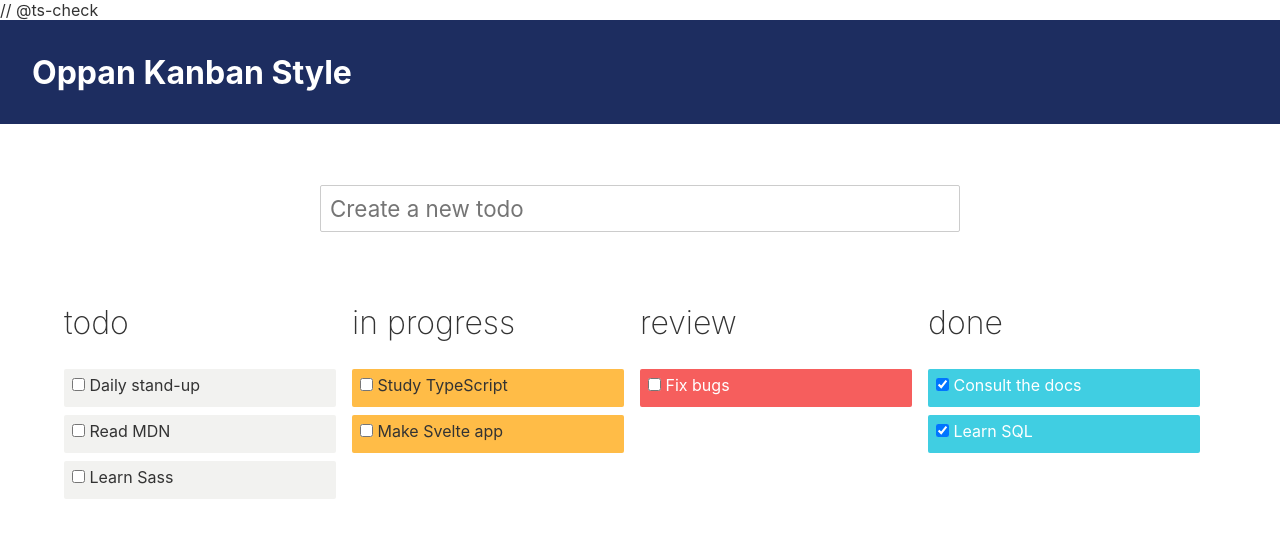
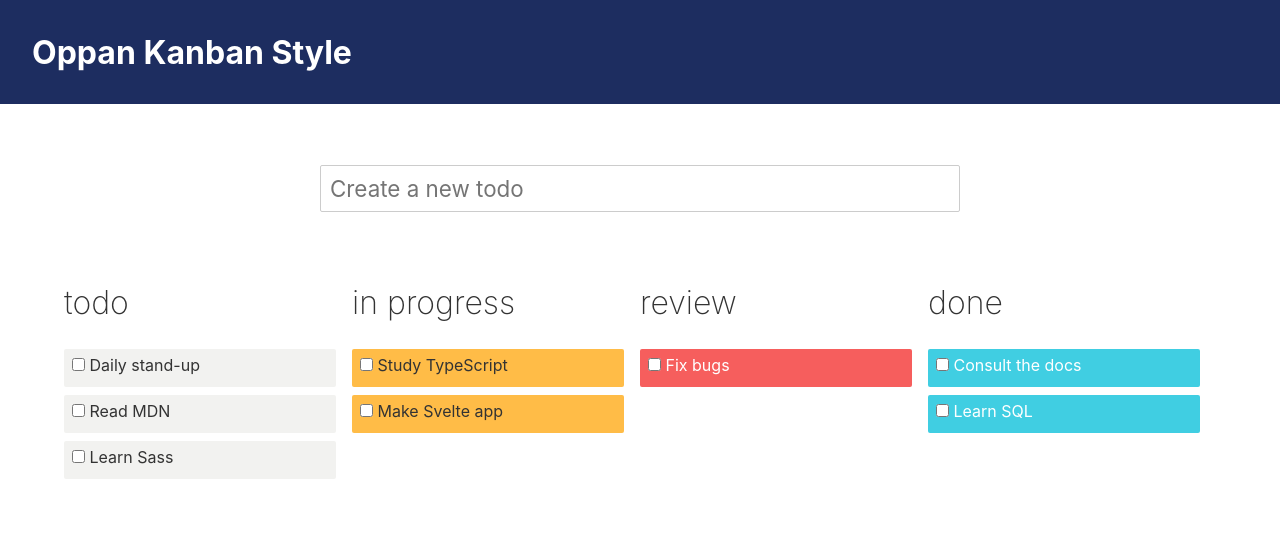
Before and after one commit to willemverbuyst/oppan-kanban-style-client, a Svelte app in the folder client/: page / in a window 1280 px wide. Shown: the top 538 px of the page. Built offline with nearby package versions, Linux system fonts and the light colour scheme.

Commit message:
Format code

```diff
--- a/client/src/App.svelte
+++ b/client/src/App.svelte
@@ -1,15 +1,14 @@
-// @ts-check
 <script lang="ts">
   import Header from './ui/Header.svelte';
-  import NewTodoInput from './ui/NewTodoInput.svelte'
-  import TaskDone from './ui/TaskDone.svelte'
+  import NewTodoInput from './ui/NewTodoInput.svelte';
+  import TaskDone from './ui/TaskDone.svelte';
   import TaskInProgress from './ui/TaskInProgress.svelte';
-  import TaskReview from './ui/TaskReview.svelte'
+  import TaskReview from './ui/TaskReview.svelte';
   import TaskTodo from './ui/TaskTodo.svelte';
-  import dummyData from "./data/dummy-data.json"
+  import dummyData from './data/dummy-data.json';
   import type { Task } from './models/task';
 
-  let tasks: Task[]= dummyData
+  let tasks: Task[] = dummyData;
   let uid = tasks.length + 1;
 
   function add(event) {
@@ -20,12 +19,21 @@
     };
 
     tasks = [task, ...tasks];
-  };
+  }
 
   function remove(task) {
     tasks = tasks.filter((t) => t.id !== task.detail.taskId);
-  };
+  }
 </script>
+
+<Header />
+<NewTodoInput on:addTodo={add} />
+<div class="board">
+  <TaskTodo bind:tasks on:removeTask={remove} />
+  <TaskInProgress bind:tasks on:removeTask={remove} />
+  <TaskReview bind:tasks on:removeTask={remove} />
+  <TaskDone bind:tasks on:removeTask={remove} />
+</div>
 
 <style>
   .board {
@@ -33,12 +41,3 @@
     margin: 0 auto;
   }
 </style>
-
-<Header />
-<NewTodoInput on:addTodo={add}/>
-<div class="board">
-  <TaskTodo bind:tasks={tasks} on:removeTask={remove}/>
-  <TaskInProgress bind:tasks={tasks} on:removeTask={remove}/>
-  <TaskReview bind:tasks={tasks} on:removeTask={remove}/>
-  <TaskDone bind:tasks={tasks} on:removeTask={remove}/>
-</div>
--- a/client/src/ui/Header.svelte
+++ b/client/src/ui/Header.svelte
@@ -1,3 +1,7 @@
+<div>
+  <h1>Oppan Kanban Style</h1>
+</div>
+
 <style>
   div {
     color: #fff;
@@ -8,7 +12,3 @@
     background-color: #1d2d60;
   }
 </style>
-
-<div>
-  <h1>Oppan Kanban Style</h1>
-</div>
--- a/client/src/ui/NewTodoInput.svelte
+++ b/client/src/ui/NewTodoInput.svelte
@@ -1,13 +1,21 @@
-<script lang=ts>
+<script lang="ts">
   import { createEventDispatcher } from 'svelte';
 
   const dispatch = createEventDispatcher();
 
   function addTodo(input) {
-    dispatch("addTodo", {text:input.value})
+    dispatch('addTodo', { text: input.value });
     input.value = '';
   }
 </script>
+
+<div class="input-field">
+  <input
+    class="task"
+    placeholder="Create a new todo"
+    on:keydown={(e) => e.key === 'Enter' && addTodo(e.target)}
+  />
+</div>
 
 <style>
   input {
@@ -26,10 +34,3 @@
     min-width: 50vw;
   }
 </style>
-
-<div class="input-field">
-  <input
-    class="task"
-    placeholder="Create a new todo"
-    on:keydown={(e) => e.key === 'Enter' && addTodo(e.target)} />
-</div>
--- a/client/src/ui/TaskDone.svelte
+++ b/client/src/ui/TaskDone.svelte
@@ -1,16 +1,32 @@
 <script lang="ts">
   import { flip } from 'svelte/animate';
   import { createEventDispatcher } from 'svelte';
-  import {receive, send} from "../business/crossfade"
+  import { receive, send } from '../business/crossfade';
+  import type { Task } from '../models/task';
 
-  export let tasks
+  export let tasks: Task[];
 
   const dispatch = createEventDispatcher();
 
   function removeTask(task) {
-    dispatch("removeTask",{taskId: task.id})
+    dispatch('removeTask', { taskId: task.id });
   }
 </script>
+
+<div class="done">
+  <h2>done</h2>
+  {#each tasks.filter((t) => t.status === 'done') as task (task.id)}
+    <label
+      in:receive={{ key: task.id }}
+      out:send={{ key: task.id }}
+      animate:flip
+    >
+      <input type="checkbox" bind:checked={task.done} />
+      {task.description}
+      <button on:click={() => removeTask(task)}>x</button>
+    </label>
+  {/each}
+</div>
 
 <style>
   button {
@@ -42,18 +58,3 @@
     color: #fff;
   }
 </style>
-
-
-<div class="done">
-  <h2>done</h2>
-  {#each tasks.filter((t) => t.status === 'done') as task (task.id)}
-    <label
-      in:receive={{ key: task.id }}
-      out:send={{ key: task.id }}
-      animate:flip>
-      <input type="checkbox" bind:checked={task.status} />
-      {task.description}
-      <button on:click={() => removeTask(task)}>x</button>
-    </label>
-  {/each}
-</div>
--- a/client/src/ui/TaskInProgress.svelte
+++ b/client/src/ui/TaskInProgress.svelte
@@ -1,17 +1,32 @@
 <script lang="ts">
   import { flip } from 'svelte/animate';
   import { createEventDispatcher } from 'svelte';
-  import {receive, send} from "../business/crossfade"
+  import { receive, send } from '../business/crossfade';
   import type { Task } from '../models/task';
 
-  export let tasks: Task[]
+  export let tasks: Task[];
 
   const dispatch = createEventDispatcher();
 
   function removeTask(task) {
-    dispatch("removeTask",{taskId: task.id})
+    dispatch('removeTask', { taskId: task.id });
   }
 </script>
+
+<div class="in-progress">
+  <h2>in progress</h2>
+  {#each tasks.filter((t) => t.status === 'in-progress') as task (task.id)}
+    <label
+      in:receive={{ key: task.id }}
+      out:send={{ key: task.id }}
+      animate:flip
+    >
+      <input type="checkbox" on:change={() => (task.status = 'review')} />
+      {task.description}
+      <button on:click={() => removeTask(task)}>x</button>
+    </label>
+  {/each}
+</div>
 
 <style>
   button {
@@ -42,18 +57,3 @@
     background-color: #ffbc47;
   }
 </style>
-
-
-<div class="in-progress">
-  <h2>in progress</h2>
-  {#each tasks.filter((t) => t.status === 'in-progress') as task (task.id)}
-    <label
-      in:receive={{ key: task.id }}
-      out:send={{ key: task.id }}
-      animate:flip>
-      <input type="checkbox" on:change={() => (task.status = 'review')} />
-      {task.description}
-      <button on:click={() => removeTask(task)}>x</button>
-    </label>
-  {/each}
-</div>
--- a/client/src/ui/TaskReview.svelte
+++ b/client/src/ui/TaskReview.svelte
@@ -1,17 +1,32 @@
 <script lang="ts">
   import { flip } from 'svelte/animate';
   import { createEventDispatcher } from 'svelte';
-  import {receive, send} from "../business/crossfade"
+  import { receive, send } from '../business/crossfade';
   import type { Task } from '../models/task';
 
-  export let tasks: Task[]
+  export let tasks: Task[];
 
   const dispatch = createEventDispatcher();
 
   function removeTask(task) {
-    dispatch("removeTask",{taskId: task.id})
+    dispatch('removeTask', { taskId: task.id });
   }
 </script>
+
+<div class="review">
+  <h2>review</h2>
+  {#each tasks.filter((t) => t.status === 'review') as task (task.id)}
+    <label
+      in:receive={{ key: task.id }}
+      out:send={{ key: task.id }}
+      animate:flip
+    >
+      <input type="checkbox" on:change={() => (task.status = 'done')} />
+      {task.description}
+      <button on:click={() => removeTask(task)}>x</button>
+    </label>
+  {/each}
+</div>
 
 <style>
   button {
@@ -43,17 +58,3 @@
     color: #fff;
   }
 </style>
-
-<div class="review">
-  <h2>review</h2>
-  {#each tasks.filter((t) => t.status === 'review') as task (task.id)}
-    <label
-      in:receive={{ key: task.id }}
-      out:send={{ key: task.id }}
-      animate:flip>
-      <input type="checkbox" on:change={() => (task.status = 'done')} />
-      {task.description}
-      <button on:click={() => removeTask(task)}>x</button>
-    </label>
-  {/each}
-</div>
--- a/client/src/ui/TaskTodo.svelte
+++ b/client/src/ui/TaskTodo.svelte
@@ -1,17 +1,32 @@
 <script lang="ts">
   import { flip } from 'svelte/animate';
   import { createEventDispatcher } from 'svelte';
-  import {receive, send} from "../business/crossfade"
+  import { receive, send } from '../business/crossfade';
   import type { Task } from '../models/task';
 
-  export let tasks: Task[]
+  export let tasks: Task[];
 
   const dispatch = createEventDispatcher();
 
   function removeTask(task) {
-    dispatch("removeTask",{taskId: task.id})
+    dispatch('removeTask', { taskId: task.id });
   }
 </script>
+
+<div class="todo">
+  <h2>todo</h2>
+  {#each tasks.filter((t) => t.status === 'todo') as task (task.id)}
+    <label
+      in:receive={{ key: task.id }}
+      out:send={{ key: task.id }}
+      animate:flip
+    >
+      <input type="checkbox" on:change={() => (task.status = 'in-progress')} />
+      {task.description}
+      <button on:click={() => removeTask(task)}>x</button>
+    </label>
+  {/each}
+</div>
 
 <style>
   button {
@@ -42,19 +57,3 @@
     background-color: #f2f2f0;
   }
 </style>
-
-<div class="todo" >
-  <h2>todo</h2>
-  {#each tasks.filter((t) => t.status === 'todo') as task (task.id)}
-    <label
-      in:receive={{ key: task.id }}
-      out:send={{ key: task.id }}
-      animate:flip>
-      <input
-        type="checkbox"
-        on:change={() => (task.status = 'in-progress')} />
-      {task.description}
-      <button on:click={() => removeTask(task)}>x</button>
-    </label>
-  {/each}
-</div>
```
